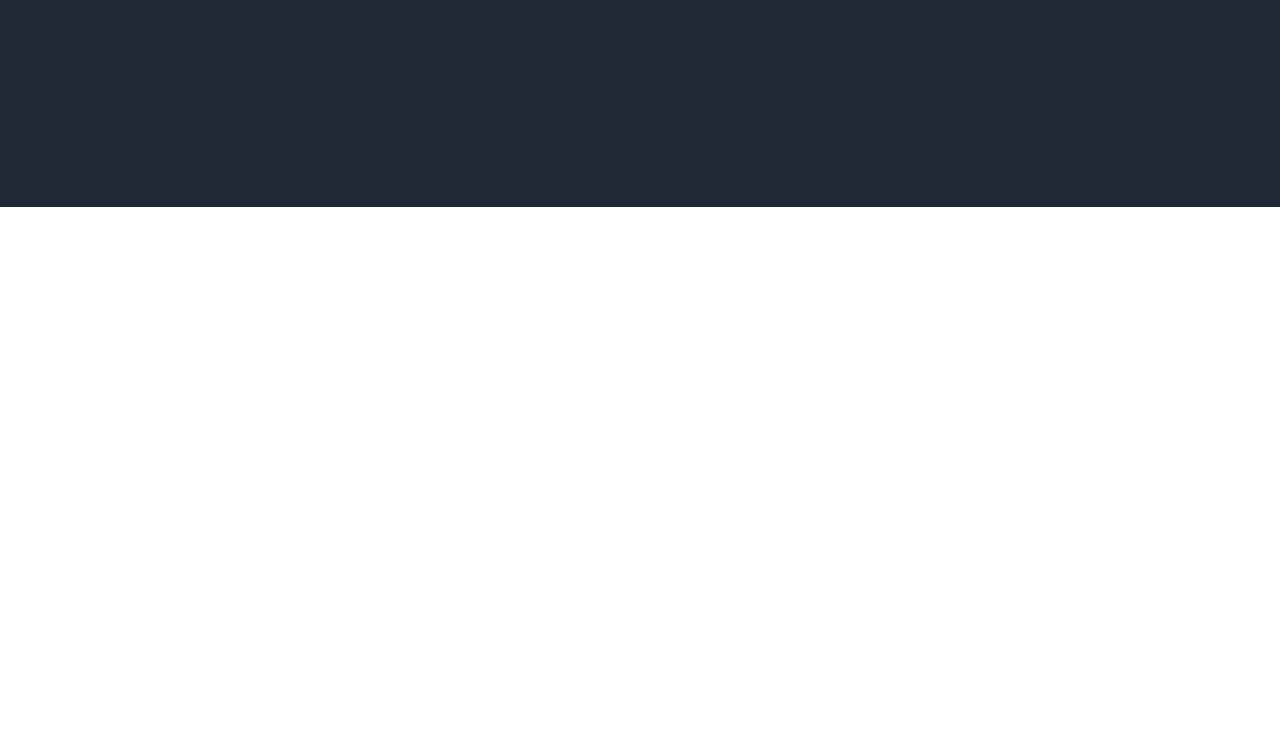
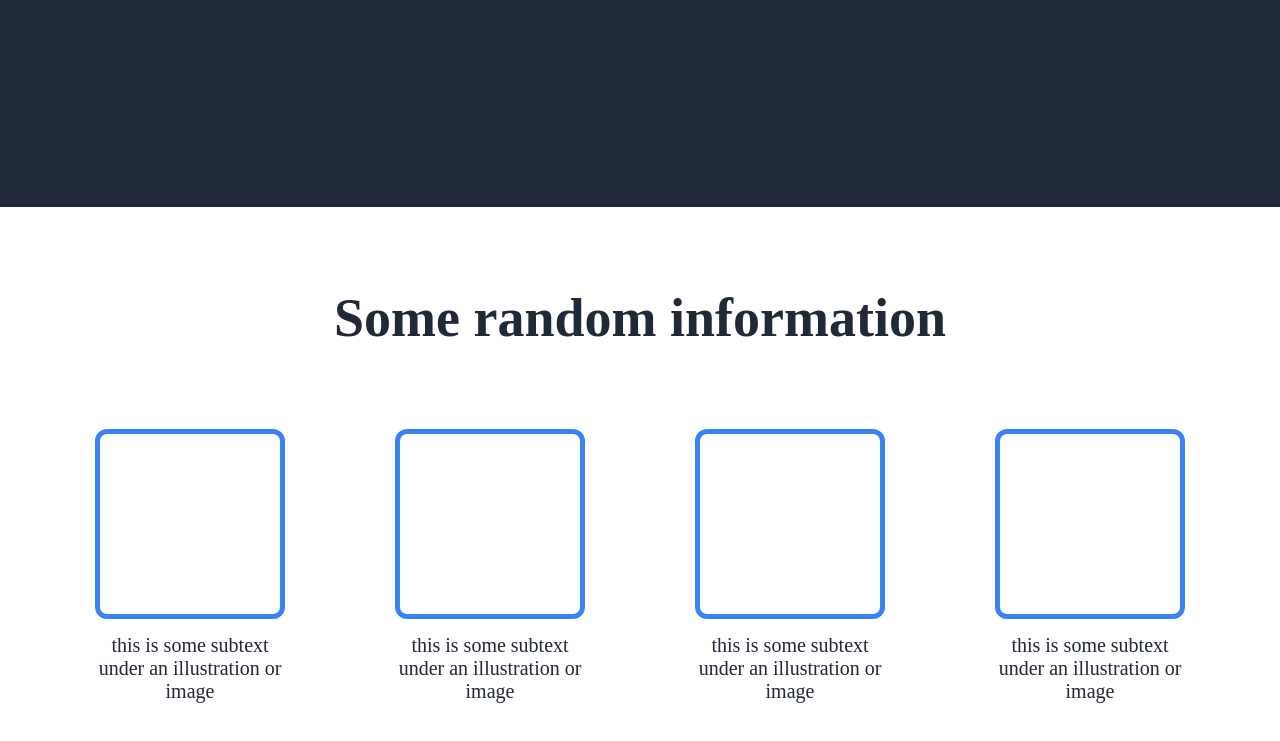
Before and after one commit to ahlunlearn/odin-landingpage, a plain HTML site: page index.html in a window 1280 px wide. Shown: the part 611-1352 px from the top of the page. Before the commit the page ends 818 px from the top, so only its background shows below. Drawn offline with Linux system fonts and the light colour scheme.

Commit message:
finish info section

```diff
--- a/index.html
+++ b/index.html
@@ -36,7 +36,37 @@
         </div>
     </div>
     <div class="info">
-
+        <div class="hero">
+            <div class="info-title">
+                <h2>Some random information</h2>
+            </div>
+            <div class="info-cards">
+                <div class="card">
+                    <div class="card-image"></div>
+                    <div class="card-info">
+                        this is some subtext under an illustration or image
+                    </div>
+                </div>
+                <div class="card">
+                    <div class="card-image"></div>
+                    <div class="card-info">
+                        this is some subtext under an illustration or image
+                    </div>
+                </div>
+                <div class="card">
+                    <div class="card-image"></div>
+                    <div class="card-info">
+                        this is some subtext under an illustration or image
+                    </div>
+                </div>
+                <div class="card">
+                    <div class="card-image"></div>
+                    <div class="card-info">
+                        this is some subtext under an illustration or image
+                    </div>
+                </div>
+            </div>
+        </div>
     </div>
     <div class="quote">
 
--- a/style.css
+++ b/style.css
@@ -7,7 +7,7 @@
     color: #F9FAF8;
     padding: 10px 5px;
 }
-.header .hero, .upper .hero{
+.hero{
     width: 70vw;
     margin: 0 auto;
     display: flex;
@@ -45,9 +45,7 @@
     color: #F9FAF8;
     background-color: #6d747d;
 }
-.upper .hero .image image{
 
-}
 
 .header .logo{
     font-size: 24px;
@@ -61,3 +59,41 @@
     align-items: center;
     gap: 25px;
 }
+
+.info .hero{
+    flex-direction: column;
+    margin-bottom: 150px;
+}
+.info-title{
+    font-size: 36px;
+    font-weight: bolder;
+    color: #1F2937;
+    margin: 80px auto;
+}
+.info-cards{
+    display: flex;
+    flex-direction: row;
+    justify-content: space-between;
+    align-items: center;
+    gap: 100px;
+}
+.card{
+    display: flex;
+    flex-direction: column;
+    justify-content: center;
+    align-items: center;
+    text-align: center;
+    gap: 15px;
+}
+.card .card-image{
+    width: 180px;
+    height: 180px;
+    background-color: white;
+    border: 5px solid #3882F6;
+    border-radius: 12px;
+}
+.card .card-info{
+    width: 200px;
+    font-size: 20px;
+    color: #1F2937;
+}
```
